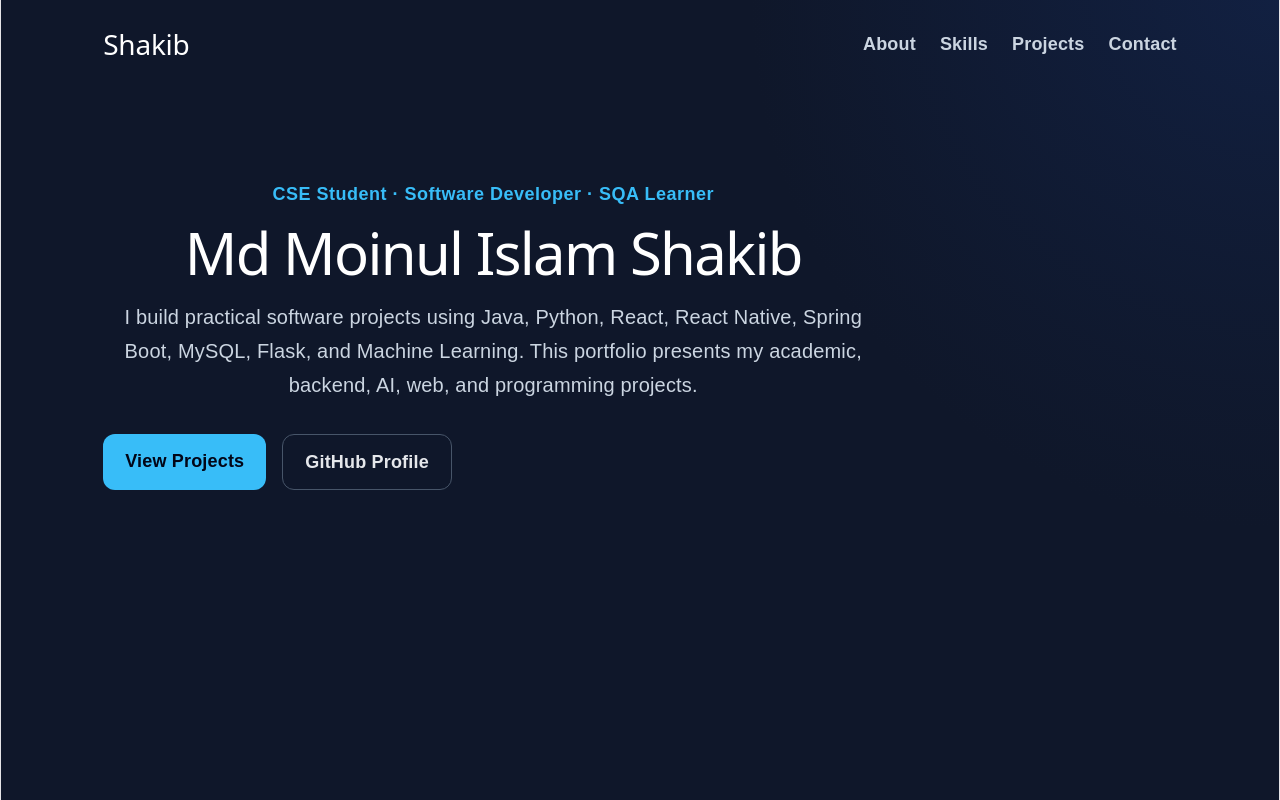
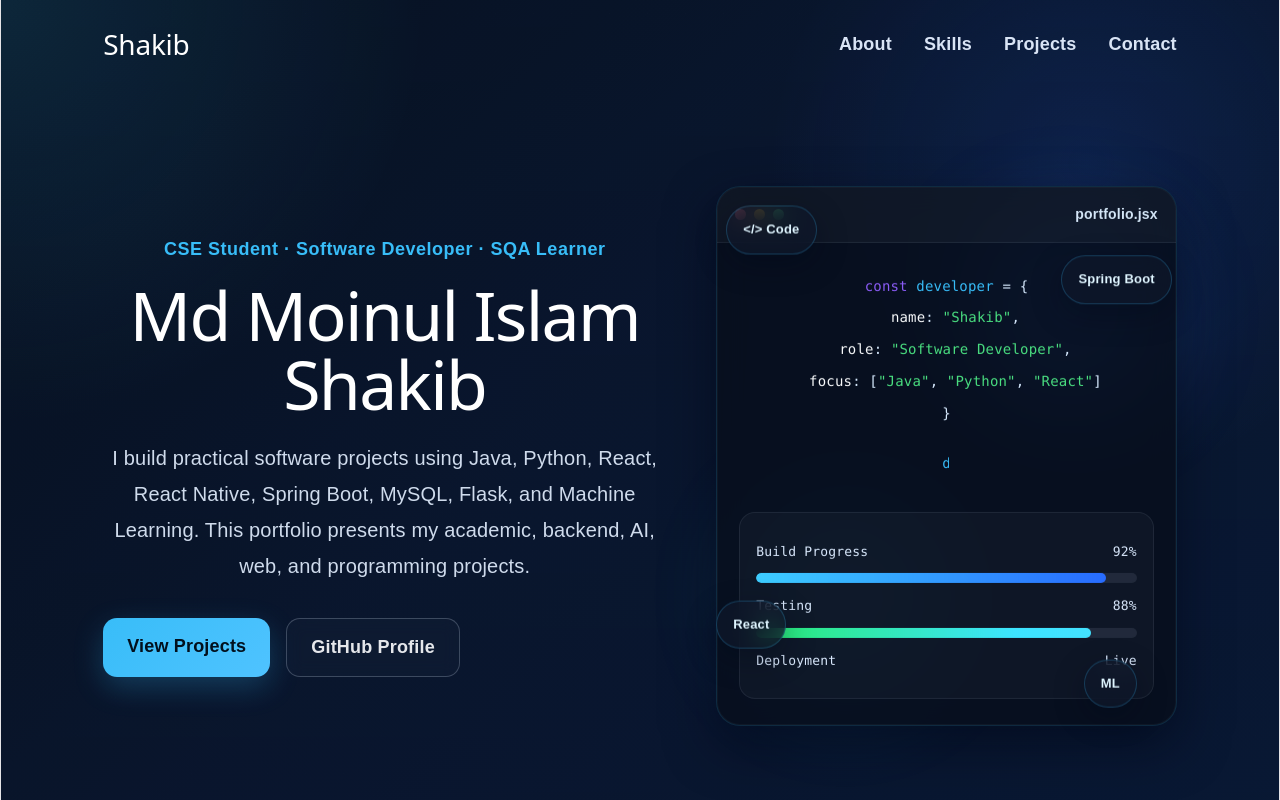
Before and after one commit to m-i-shakib/portfolio, a React app: page / in a window 1280 px wide. Shown: the top 800 px of the page. Built offline with nearby package versions, Linux system fonts and the light colour scheme; the HTML template or start-up script is replaced by a standard one.

Commit message:
Add animated coding hero section

```diff
--- a/src/App.css
+++ b/src/App.css
@@ -12,7 +12,7 @@ body {
   min-height: 100vh;
   display: block;
   font-family: Arial, Helvetica, sans-serif;
-  background: #0f172a;
+  background: #081120;
   color: #e5e7eb;
 }
 
@@ -29,19 +29,53 @@ main {
   width: 100%;
 }
 
+/* HERO */
 .hero {
   min-height: 100vh;
   padding: 28px 8%;
+  position: relative;
+  overflow: hidden;
   background:
-    linear-gradient(rgba(15, 23, 42, 0.88), rgba(15, 23, 42, 0.94)),
-    radial-gradient(circle at top right, #2563eb, transparent 35%);
+    radial-gradient(circle at top left, rgba(56, 189, 248, 0.14), transparent 28%),
+    radial-gradient(circle at 85% 20%, rgba(37, 99, 235, 0.16), transparent 25%),
+    linear-gradient(135deg, #07111f 0%, #0a1730 45%, #091a38 100%);
+}
+
+.hero::before {
+  content: "";
+  position: absolute;
+  inset: 0;
+  background-image:
+    linear-gradient(rgba(255, 255, 255, 0.04) 1px, transparent 1px),
+    linear-gradient(90deg, rgba(255, 255, 255, 0.04) 1px, transparent 1px);
+  background-size: 38px 38px;
+  opacity: 0.18;
+  animation: gridMove 18s linear infinite;
+}
+
+.hero-overlay {
+  position: absolute;
+  inset: 0;
+  background: linear-gradient(
+    180deg,
+    rgba(8, 17, 32, 0.12) 0%,
+    rgba(8, 17, 32, 0.18) 100%
+  );
+  pointer-events: none;
+  z-index: 1;
+}
+
+nav,
+.hero-layout {
+  position: relative;
+  z-index: 2;
 }
 
 nav {
   display: flex;
   align-items: center;
   justify-content: space-between;
-  margin-bottom: 120px;
+  margin-bottom: 60px;
 }
 
 nav h2 {
@@ -52,70 +86,298 @@ nav h2 {
 
 nav div {
   display: flex;
-  gap: 24px;
+  gap: 32px;
 }
 
 nav a {
-  color: #cbd5e1;
+  color: #d9e4f5;
   font-weight: 600;
+  transition: 0.25s;
 }
 
 nav a:hover {
   color: #38bdf8;
 }
 
-.hero-content {
-  max-width: 780px;
+.hero-layout {
+  min-height: calc(100vh - 130px);
+  display: grid;
+  grid-template-columns: 1.1fr 0.9fr;
+  align-items: center;
+  gap: 50px;
+}
+
+.hero-text {
+  max-width: 760px;
 }
 
 .tag {
   color: #38bdf8;
   font-weight: 700;
   letter-spacing: 0.5px;
+  margin-bottom: 18px;
 }
 
 h1 {
-  font-size: 58px;
-  line-height: 1.05;
-  margin: 16px 0;
+  font-size: 68px;
+  line-height: 1.02;
+  margin: 0 0 22px;
   color: #ffffff;
 }
 
 .intro {
   font-size: 20px;
-  line-height: 1.7;
-  color: #cbd5e1;
+  line-height: 1.8;
+  color: #cfdbec;
+  max-width: 760px;
 }
 
 .hero-buttons {
   display: flex;
   gap: 16px;
-  margin-top: 32px;
+  margin-top: 34px;
 }
 
 .primary-btn,
 .secondary-btn {
-  padding: 14px 22px;
-  border-radius: 12px;
+  padding: 15px 24px;
+  border-radius: 14px;
   font-weight: 700;
   display: inline-block;
+  transition: 0.25s ease;
 }
 
 .primary-btn {
-  background: #38bdf8;
-  color: #020617;
+  background: linear-gradient(135deg, #38bdf8, #4fc3ff);
+  color: #02101d;
+  box-shadow: 0 10px 30px rgba(56, 189, 248, 0.24);
 }
 
 .secondary-btn {
-  border: 1px solid #475569;
+  border: 1px solid rgba(148, 163, 184, 0.35);
   color: #e5e7eb;
+  background: rgba(255, 255, 255, 0.02);
+  backdrop-filter: blur(8px);
 }
 
 .primary-btn:hover,
 .secondary-btn:hover {
-  transform: translateY(-2px);
+  transform: translateY(-3px);
 }
 
+/* HERO VISUAL */
+.hero-visual {
+  position: relative;
+  min-height: 520px;
+  display: flex;
+  align-items: center;
+  justify-content: center;
+}
+
+.glow {
+  position: absolute;
+  border-radius: 50%;
+  filter: blur(50px);
+  opacity: 0.55;
+}
+
+.glow-one {
+  width: 180px;
+  height: 180px;
+  background: rgba(59, 130, 246, 0.55);
+  top: 40px;
+  right: 20px;
+  animation: pulseGlow 5s ease-in-out infinite;
+}
+
+.glow-two {
+  width: 220px;
+  height: 220px;
+  background: rgba(56, 189, 248, 0.35);
+  bottom: 20px;
+  left: 20px;
+  animation: pulseGlow 6s ease-in-out infinite;
+}
+
+.floating-badge {
+  position: absolute;
+  padding: 10px 16px;
+  border-radius: 999px;
+  font-size: 13px;
+  font-weight: 700;
+  color: #dff5ff;
+  background: rgba(15, 23, 42, 0.7);
+  border: 1px solid rgba(56, 189, 248, 0.24);
+  backdrop-filter: blur(12px);
+  box-shadow: 0 10px 30px rgba(2, 8, 23, 0.35);
+  animation: floatY 4.5s ease-in-out infinite;
+  z-index: 3;
+}
+
+.badge-one {
+  top: 30px;
+  left: 10px;
+}
+
+.badge-two {
+  top: 75px;
+  right: 5px;
+  animation-delay: 0.6s;
+}
+
+.badge-three {
+  bottom: 75px;
+  left: 0;
+  animation-delay: 1s;
+}
+
+.badge-four {
+  bottom: 18px;
+  right: 40px;
+  animation-delay: 1.4s;
+}
+
+.terminal-card {
+  width: 100%;
+  max-width: 470px;
+  border-radius: 24px;
+  overflow: hidden;
+  background: rgba(8, 15, 29, 0.85);
+  border: 1px solid rgba(56, 189, 248, 0.16);
+  box-shadow:
+    0 20px 50px rgba(2, 8, 23, 0.55),
+    0 0 0 1px rgba(255, 255, 255, 0.03) inset;
+  backdrop-filter: blur(14px);
+  position: relative;
+  z-index: 2;
+  animation: cardFloat 6s ease-in-out infinite;
+}
+
+.terminal-top {
+  display: flex;
+  align-items: center;
+  justify-content: space-between;
+  padding: 14px 18px;
+  background: rgba(255, 255, 255, 0.03);
+  border-bottom: 1px solid rgba(148, 163, 184, 0.12);
+}
+
+.terminal-top p {
+  margin: 0;
+  color: #d4e6f7;
+  font-size: 14px;
+  font-weight: 600;
+}
+
+.terminal-dots {
+  display: flex;
+  gap: 8px;
+}
+
+.dot {
+  width: 11px;
+  height: 11px;
+  border-radius: 50%;
+  display: inline-block;
+}
+
+.red {
+  background: #fb7185;
+}
+
+.yellow {
+  background: #fbbf24;
+}
+
+.green {
+  background: #4ade80;
+}
+
+.terminal-body {
+  padding: 24px 22px 26px;
+  font-family: Consolas, "Courier New", monospace;
+  color: #d7eafe;
+}
+
+.terminal-body p {
+  margin: 8px 0;
+  font-size: 14px;
+  line-height: 1.7;
+}
+
+.code-indent {
+  padding-left: 18px;
+}
+
+.code-key {
+  color: #8b5cf6;
+}
+
+.code-var {
+  color: #38bdf8;
+}
+
+.code-prop {
+  color: #f8fafc;
+}
+
+.code-string {
+  color: #4ade80;
+}
+
+.typing-line {
+  margin-top: 18px !important;
+  display: inline-block;
+  white-space: nowrap;
+  overflow: hidden;
+  width: 16ch;
+  border-right: 2px solid #38bdf8;
+  color: #38bdf8;
+  animation: typing 3s steps(16) infinite alternate, blink 0.8s step-end infinite;
+}
+
+.status-box {
+  margin-top: 22px;
+  padding: 16px;
+  border-radius: 16px;
+  background: rgba(255, 255, 255, 0.03);
+  border: 1px solid rgba(148, 163, 184, 0.12);
+}
+
+.status-row {
+  display: flex;
+  justify-content: space-between;
+  gap: 10px;
+  margin: 10px 0 8px;
+  font-size: 13px;
+  color: #dbeafe;
+}
+
+.progress-bar {
+  height: 10px;
+  border-radius: 999px;
+  background: rgba(148, 163, 184, 0.14);
+  overflow: hidden;
+}
+
+.progress-fill {
+  height: 100%;
+  border-radius: 999px;
+}
+
+.fill-one {
+  width: 92%;
+  background: linear-gradient(90deg, #38bdf8, #2563eb);
+  animation: progressPulse 3.5s ease-in-out infinite;
+}
+
+.fill-two {
+  width: 88%;
+  background: linear-gradient(90deg, #22c55e, #38bdf8);
+  animation: progressPulse 4s ease-in-out infinite;
+}
+
+/* GENERAL SECTIONS */
 section {
   padding: 80px 8%;
 }
@@ -125,7 +387,7 @@ section {
 .projects,
 .other-projects,
 .contact {
-  background: #111827;
+  background: #0b1424;
 }
 
 .about p,
@@ -137,7 +399,7 @@ section {
 }
 
 h2 {
-  font-size: 36px;
+  font-size: 42px;
   margin-bottom: 24px;
   color: #ffffff;
 }
@@ -159,12 +421,13 @@ h2 {
 
 .skill-list span,
 .tech-list span {
-  background: #1e293b;
+  background: #132238;
   color: #bae6fd;
   padding: 10px 14px;
   border-radius: 999px;
   font-size: 14px;
   font-weight: 700;
+  border: 1px solid rgba(56, 189, 248, 0.08);
 }
 
 .project-grid {
@@ -174,8 +437,8 @@ h2 {
 }
 
 .project-card {
-  background: #0f172a;
-  border: 1px solid #1e293b;
+  background: #0d182a;
+  border: 1px solid #1c2d45;
   padding: 24px;
   border-radius: 18px;
   min-height: 330px;
@@ -185,6 +448,7 @@ h2 {
 .project-card:hover {
   transform: translateY(-6px);
   border-color: #38bdf8;
+  box-shadow: 0 18px 35px rgba(2, 8, 23, 0.22);
 }
 
 .project-card h3 {
@@ -219,8 +483,8 @@ h2 {
 }
 
 .other-list a {
-  background: #0f172a;
-  border: 1px solid #1e293b;
+  background: #0d182a;
+  border: 1px solid #1c2d45;
   padding: 14px 18px;
   border-radius: 12px;
   color: #e5e7eb;
@@ -241,11 +505,99 @@ h2 {
 }
 
 .contact-links a {
-  background: #38bdf8;
-  color: #020617;
+  background: linear-gradient(135deg, #38bdf8, #4fc3ff);
+  color: #02101d;
   padding: 14px 20px;
   border-radius: 12px;
   font-weight: 800;
+  transition: 0.25s;
+}
+
+.contact-links a:hover {
+  transform: translateY(-3px);
+}
+
+/* ANIMATION */
+@keyframes floatY {
+  0%,
+  100% {
+    transform: translateY(0px);
+  }
+  50% {
+    transform: translateY(-12px);
+  }
+}
+
+@keyframes pulseGlow {
+  0%,
+  100% {
+    transform: scale(1);
+    opacity: 0.45;
+  }
+  50% {
+    transform: scale(1.08);
+    opacity: 0.7;
+  }
+}
+
+@keyframes gridMove {
+  0% {
+    transform: translateY(0px);
+  }
+  100% {
+    transform: translateY(38px);
+  }
+}
+
+@keyframes cardFloat {
+  0%,
+  100% {
+    transform: translateY(0px);
+  }
+  50% {
+    transform: translateY(-10px);
+  }
+}
+
+@keyframes typing {
+  from {
+    width: 0;
+  }
+  to {
+    width: 16ch;
+  }
+}
+
+@keyframes blink {
+  50% {
+    border-color: transparent;
+  }
+}
+
+@keyframes progressPulse {
+  0%,
+  100% {
+    filter: brightness(1);
+  }
+  50% {
+    filter: brightness(1.2);
+  }
+}
+
+/* RESPONSIVE */
+@media (max-width: 1100px) {
+  .hero-layout {
+    grid-template-columns: 1fr;
+    gap: 40px;
+  }
+
+  .hero-visual {
+    min-height: 470px;
+  }
+
+  h1 {
+    font-size: 56px;
+  }
 }
 
 @media (max-width: 900px) {
@@ -253,11 +605,12 @@ h2 {
     align-items: flex-start;
     gap: 20px;
     flex-direction: column;
-    margin-bottom: 80px;
+    margin-bottom: 50px;
   }
 
   nav div {
     flex-wrap: wrap;
+    gap: 18px;
   }
 
   h1 {
@@ -276,4 +629,40 @@ h2 {
   .contact-links {
     flex-direction: column;
   }
+
+  .hero-visual {
+    min-height: 400px;
+  }
+
+  .terminal-card {
+    max-width: 100%;
+  }
+
+  h2 {
+    font-size: 34px;
+  }
 }
+
+@media (max-width: 600px) {
+  .hero {
+    padding: 24px 6%;
+  }
+
+  section {
+    padding: 70px 6%;
+  }
+
+  h1 {
+    font-size: 36px;
+  }
+
+  .floating-badge {
+    font-size: 12px;
+    padding: 8px 12px;
+  }
+
+  .badge-two,
+  .badge-four {
+    right: 0;
+  }
+}
--- a/src/App.jsx
+++ b/src/App.jsx
@@ -92,6 +92,8 @@ function App() {
   return (
     <main>
       <section className="hero">
+        <div className="hero-overlay"></div>
+
         <nav>
           <h2>Shakib</h2>
 
@@ -103,16 +105,17 @@ function App() {
           </div>
         </nav>
 
-        <div className="hero-content">
+        <div className="hero-layout">
+          <div className="hero-text">
             <p className="tag">CSE Student · Software Developer · SQA Learner</p>
 
             <h1>Md Moinul Islam Shakib</h1>
 
             <p className="intro">
               I build practical software projects using Java, Python, React,
-            React Native, Spring Boot, MySQL, Flask, and Machine Learning. This
-            portfolio presents my academic, backend, AI, web, and programming
-            projects.
+              React Native, Spring Boot, MySQL, Flask, and Machine Learning.
+              This portfolio presents my academic, backend, AI, web, and
+              programming projects.
             </p>
 
             <div className="hero-buttons">
@@ -128,6 +131,75 @@ function App() {
               >
                 GitHub Profile
               </a>
+            </div>
+          </div>
+
+          <div className="hero-visual">
+            <div className="glow glow-one"></div>
+            <div className="glow glow-two"></div>
+
+            <div className="floating-badge badge-one">&lt;/&gt; Code</div>
+            <div className="floating-badge badge-two">Spring Boot</div>
+            <div className="floating-badge badge-three">React</div>
+            <div className="floating-badge badge-four">ML</div>
+
+            <div className="terminal-card">
+              <div className="terminal-top">
+                <div className="terminal-dots">
+                  <span className="dot red"></span>
+                  <span className="dot yellow"></span>
+                  <span className="dot green"></span>
+                </div>
+                <p>portfolio.jsx</p>
+              </div>
+
+              <div className="terminal-body">
+                <p>
+                  <span className="code-key">const</span>{" "}
+                  <span className="code-var">developer</span> = {"{"}
+                </p>
+                <p className="code-indent">
+                  <span className="code-prop">name</span>:{" "}
+                  <span className="code-string">"Shakib"</span>,
+                </p>
+                <p className="code-indent">
+                  <span className="code-prop">role</span>:{" "}
+                  <span className="code-string">"Software Developer"</span>,
+                </p>
+                <p className="code-indent">
+                  <span className="code-prop">focus</span>: [
+                  <span className="code-string">"Java"</span>,{" "}
+                  <span className="code-string">"Python"</span>,{" "}
+                  <span className="code-string">"React"</span>]
+                </p>
+                <p>{"}"}</p>
+
+                <p className="typing-line">deploy("portfolio")</p>
+
+                <div className="status-box">
+                  <div className="status-row">
+                    <span>Build Progress</span>
+                    <span>92%</span>
+                  </div>
+                  <div className="progress-bar">
+                    <div className="progress-fill fill-one"></div>
+                  </div>
+
+                  <div className="status-row">
+                    <span>Testing</span>
+                    <span>88%</span>
+                  </div>
+                  <div className="progress-bar">
+                    <div className="progress-fill fill-two"></div>
+                  </div>
+
+                  <div className="status-row">
+                    <span>Deployment</span>
+                    <span>Live</span>
+                  </div>
+                </div>
+              </div>
+            </div>
           </div>
         </div>
       </section>
```
Lines whose indentation alone changed are shown as unchanged.
